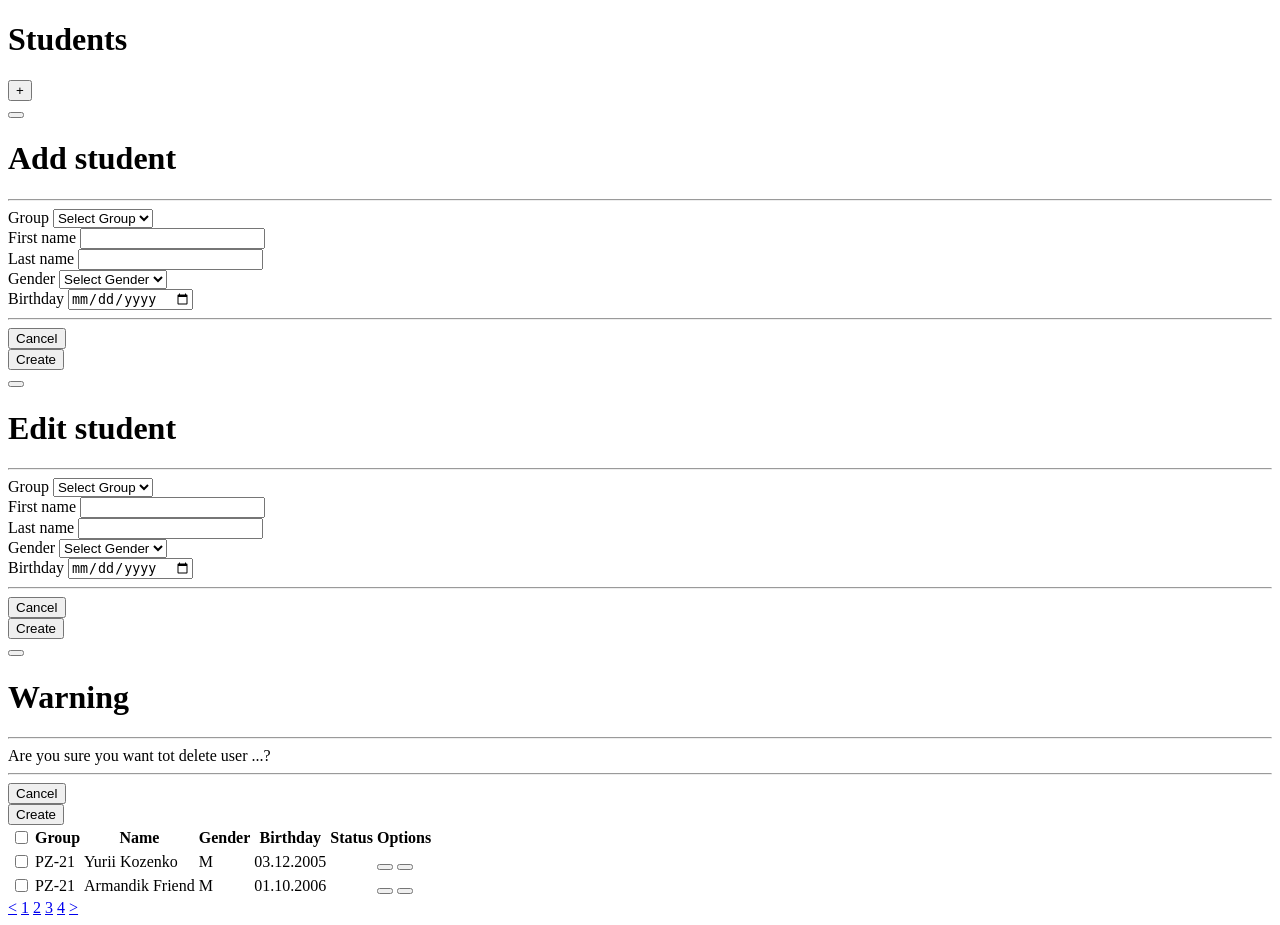
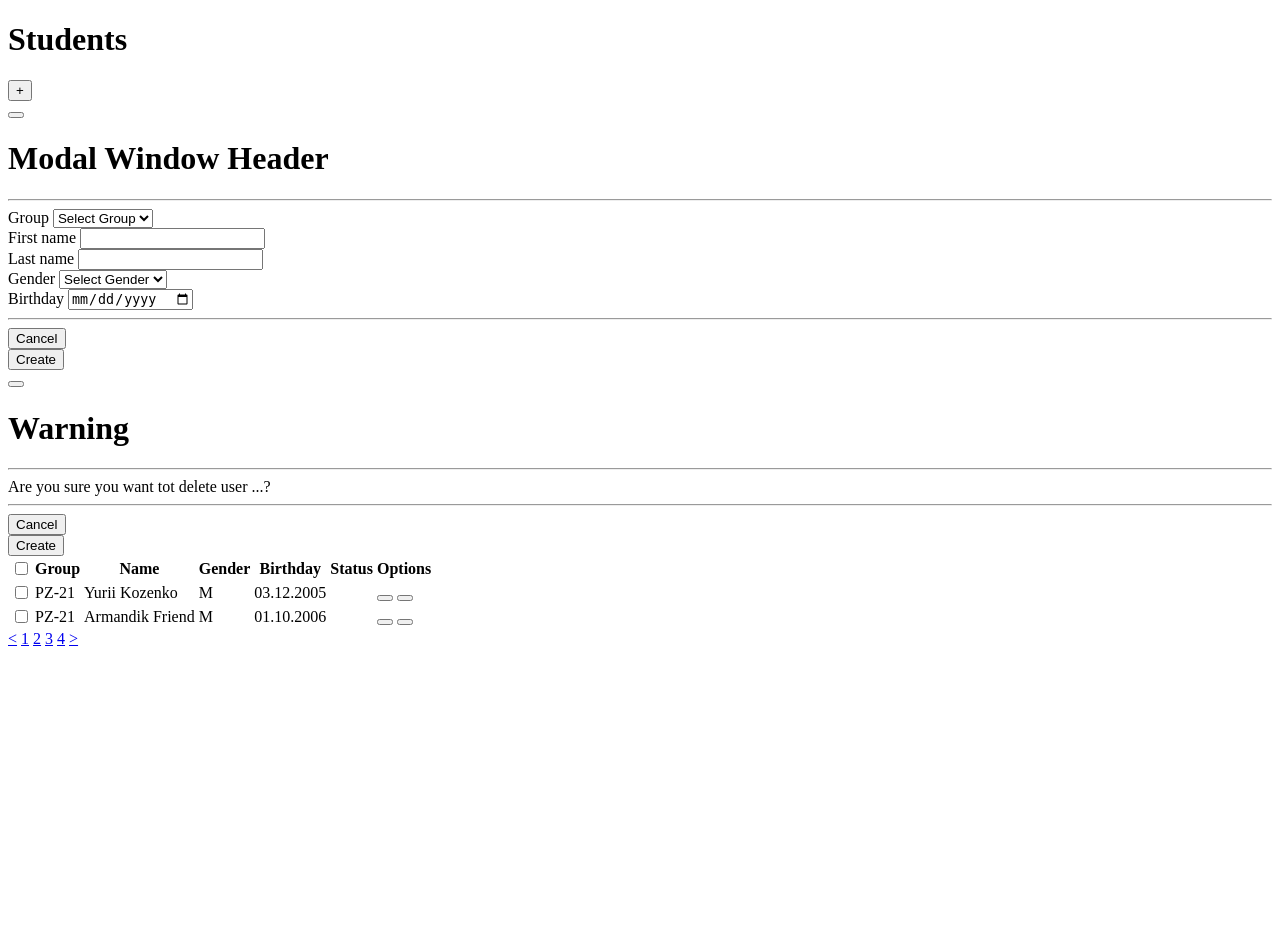
Before and after one commit to Kuriy35/PVI, a PHP site: page /pages/students.html in a window 1280 px wide. After the commit the page ends 646 px from the top, so only its background shows below. Run offline with PHP 8.4, Linux system fonts and the light colour scheme.

Commit message:
Changed modal windows logic

```diff
--- a/pages/students.html
+++ b/pages/students.html
@@ -9,36 +9,29 @@
     <div>
       <h1 class="page-header">Students</h1>
       <div class="btn-action btn-success btn-position-right">
-        <button
-          id="btn-add"
-          type="button"
-          onclick="openModalWindow('modal-add-student')"
-        >
-          +
-        </button>
+        <button id="btn-add" type="button">+</button>
       </div>
-      <div id="modal-add-student" class="modal-student-data">
+      <div id="modal-input-student" class="modal-student-data">
         <div class="modal-content-student-data">
           <div class="modal-student-data-header">
             <div class="btn-action btn-danger btn-position-right">
-              <button
-                type="button"
-                onclick="closeModalWindow('modal-add-student')"
-              >
+              <button id="btn-modal-close-x" type="button">
                 <i class="fa-solid fa-xmark"></i>
               </button>
             </div>
-            <h1 class="page-header">Add student</h1>
+            <h1 id="modalStudentsDataHeader" class="page-header">
+              Modal Window Header
+            </h1>
           </div>
           <hr />
-          <div class="modal-student-data-body">
-            <form action="javascript:void(0);" id="form-add-student">
+          <form
+            action="javascript:void(0);"
+            id="form-input-student"
+            class="modal-student-data-body"
+          >
             <div class="input-student-data-container">
               <label for="input-group-select">Group</label>
-                <select
-                  id="input-group-select"
-                  class="input-student-data-field"
-                >
+              <select id="input-group-select" class="input-student-data-field">
                 <option value="" disabled selected>Select Group</option>
                 <option value="PZ-21">PZ-21</option>
                 <option value="PZ-22">PZ-22</option>
@@ -63,10 +56,7 @@
             </div>
             <div class="input-student-data-container">
               <label for="input-gender-select">Gender</label>
-                <select
-                  id="input-gender-select"
-                  class="input-student-data-field"
-                >
+              <select id="input-gender-select" class="input-student-data-field">
                 <option value="" disabled selected>Select Gender</option>
                 <option value="Male">Male</option>
                 <option value="Female">Female</option>
@@ -81,97 +71,10 @@
               />
             </div>
           </form>
-          </div>
           <hr />
           <div class="modal-student-data-footer">
             <div class="btn-action btn-danger">
-              <button
-                type="button"
-                onclick="closeModalWindow('modal-add-student')"
-              >
-                Cancel
-              </button>
-            </div>
-            <div class="btn-action btn-success">
-              <button type="button">Create</button>
-            </div>
-          </div>
-        </div>
-      </div>
-      <div id="modal-edit-student" class="modal-student-data">
-        <div class="modal-content-student-data">
-          <div class="modal-student-data-header">
-            <div class="btn-action btn-danger btn-position-right">
-              <button
-                type="button"
-                onclick="closeModalWindow('modal-edit-student')"
-              >
-                <i class="fa-solid fa-xmark"></i>
-              </button>
-            </div>
-            <h1 class="page-header">Edit student</h1>
-          </div>
-          <hr />
-          <div class="modal-student-data-body">
-            <form action="javascript:void(0);" id="form-add-student">
-              <div class="input-student-data-container">
-                <label for="input-group-select">Group</label>
-                <select
-                  id="input-group-select"
-                  class="input-student-data-field"
-                >
-                  <option value="" disabled selected>Select Group</option>
-                  <option value="PZ-21">PZ-21</option>
-                  <option value="PZ-22">PZ-22</option>
-                  <option value="PZ-23">PZ-23</option>
-                </select>
-              </div>
-              <div class="input-student-data-container">
-                <label for="input-first-name">First name</label>
-                <input
-                  type="text"
-                  id="input-first-name"
-                  class="input-student-data-field"
-                />
-              </div>
-              <div class="input-student-data-container">
-                <label for="input-last-name">Last name</label>
-                <input
-                  type="text"
-                  id="input-last-name"
-                  class="input-student-data-field"
-                />
-              </div>
-              <div class="input-student-data-container">
-                <label for="input-gender-select">Gender</label>
-                <select
-                  id="input-gender-select"
-                  class="input-student-data-field"
-                >
-                  <option value="" disabled selected>Select Gender</option>
-                  <option value="Male">Male</option>
-                  <option value="Female">Female</option>
-                </select>
-              </div>
-              <div class="input-student-data-container">
-                <label for="input-birthday-date">Birthday</label>
-                <input
-                  type="date"
-                  id="input-birthday-date"
-                  class="input-student-data-field"
-                />
-              </div>
-            </form>
-          </div>
-          <hr />
-          <div class="modal-student-data-footer">
-            <div class="btn-action btn-danger">
-              <button
-                type="button"
-                onclick="closeModalWindow('modal-edit-student')"
-              >
-                Cancel
-              </button>
+              <button id="btn-modal-close-ok" type="button">Cancel</button>
             </div>
             <div class="btn-action btn-success">
               <button type="button">Create</button>
@@ -244,8 +147,10 @@
                 >
                   <i class="fa-solid fa-pencil"></i>
                 </button>
-                <button type="button"
-                onclick="openModalWindow('modal-delete-student')">
+                <button
+                  type="button"
+                  onclick="openModalWindow('modal-delete-student')"
+                >
                   <i class="fa-solid fa-xmark"></i>
                 </button>
               </div>
@@ -269,10 +174,11 @@
                   onclick="openModalWindow('modal-edit-student')"
                 >
                   <i class="fa-solid fa-pencil"></i>
-                </button
+                </button>
+                <button
                   type="button"
-                onclick="openModalWindow('modal-delete-student')">
-                <button>
+                  onclick="openModalWindow('modal-delete-student')"
+                >
                   <i class="fa-solid fa-xmark"></i>
                 </button>
               </div>
```
Also changed, not shown: scripts/loadcontent.js (+20 -53 lines), scripts/modalwindows.js (+25 -1 lines), styles/modalwindows.css (+12 -4 lines). Lines whose indentation alone changed are shown as unchanged.
